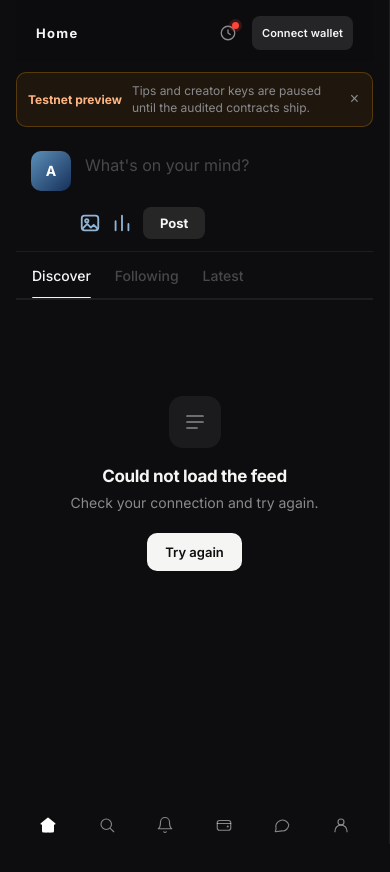
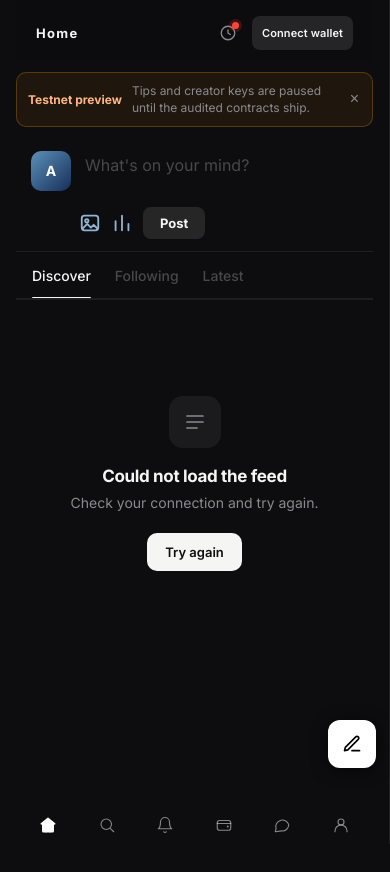
Before and after one commit to itachi-exe/clout, a plain HTML site: page yard-frontend/public/app.html in a window 390 px wide. Drawn offline with Linux system fonts and the light colour scheme; no server answers.

Commit message:
Restore mobile FAB (was incorrectly hidden)

```diff
--- a/yard-frontend/public/app.html
+++ b/yard-frontend/public/app.html
@@ -513,8 +513,17 @@
     /* sidebar post button hidden on mobile — not yet */
     .sidebar-post{display:none}
 
-    /* FAB hidden on mobile — not yet (like Games, NFTs) */
-    .mob-fab{display:none}
+    /* ── FAB — floating compose button ── */
+    .mob-fab{
+      position:fixed;bottom:76px;right:14px;z-index:55;
+      width:48px;height:48px;border-radius:12px;
+      background:#fff;border:none;cursor:pointer;
+      display:grid;place-items:center;
+      box-shadow:0 2px 16px rgba(0,0,0,.6);
+      transition:transform .22s var(--ease),opacity .22s var(--ease)}
+    .mob-fab:active{transform:scale(.92)}
+    .mob-fab svg{width:20px;height:20px;color:#000;stroke-width:2}
+    body.chrome-hidden .mob-fab{transform:translateY(90px);opacity:0;pointer-events:none}
     .ay-post .ay-act.share{margin-right:0}
     #posts{padding-bottom:84px}
 
```
